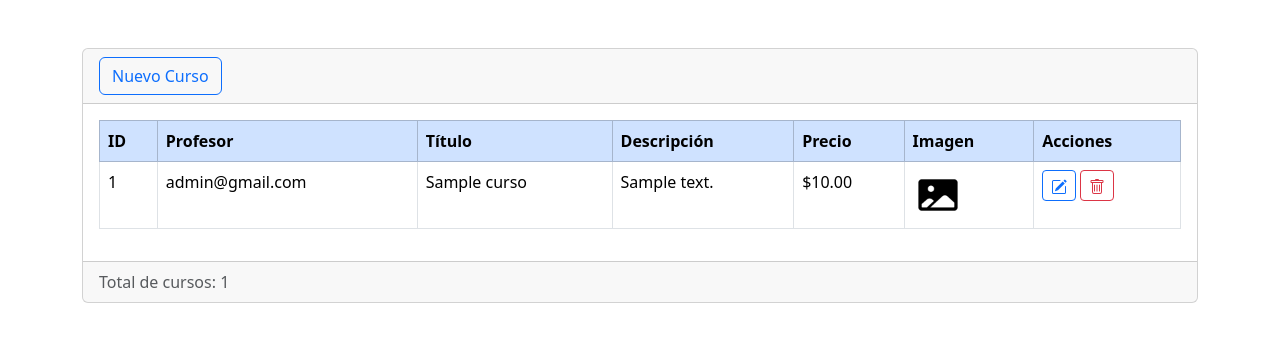
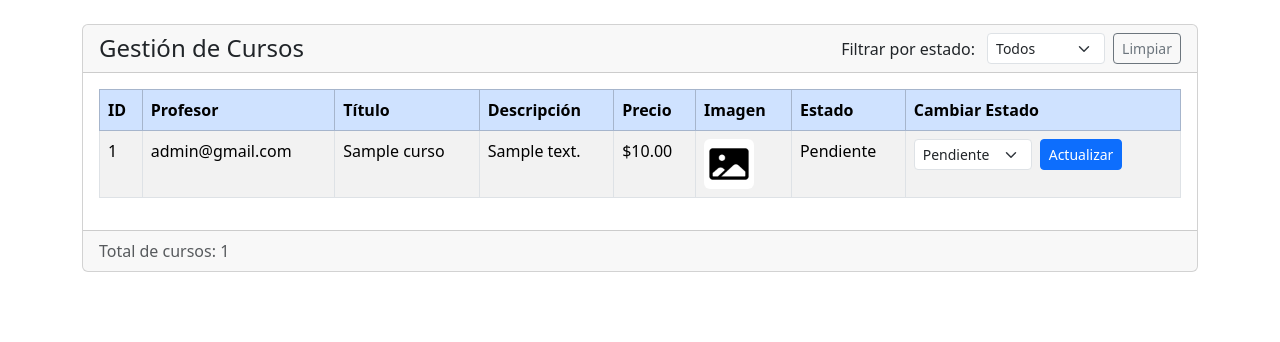
Before and after one commit to Marco01833/CloudCampus, a PHP site: page /Cursos/index.php in a window 1280 px wide. Shown: the part 56-398 px from the top of the page. Run offline with PHP 8.4, Linux system fonts and the light colour scheme; data comes from the database, SQL or seed files in the repository; tables that the repository leaves empty hold one stand-in row (values such as "Sample post").

Commit message:
Add files via upload

```diff
--- a/Cursos/index.php
+++ b/Cursos/index.php
@@ -1,54 +1,83 @@
 <?php
 include("../bd.php");
+if ($_SERVER['REQUEST_METHOD'] === 'POST' && isset($_POST['cambiar_estado'])) {
+    $curso_id = (int)$_POST['curso_id'];
+    $nuevo_estado = $_POST['nuevo_estado'] ?? 'Pendiente';
+    $estados_validos = ['Pendiente', 'Aprobado', 'Rechazado'];
 
-if(isset($_GET['txtID'])){
-    $txtID = (int)$_GET['txtID'];
-
-    $sentencia = $conexion->prepare("SELECT Imagen FROM Cursos WHERE ID = :id");
-    $sentencia->bindParam(":id", $txtID);
-    $sentencia->execute();
-    $registro = $sentencia->fetch(PDO::FETCH_LAZY);
-    if($registro && !empty($registro["Imagen"]) && $registro["Imagen"] != 'default.jpg'){
-        if(file_exists("./Imagen/".$registro["Imagen"])){
-            unlink("./Imagen/".$registro["Imagen"]);
+    if (in_array($nuevo_estado, $estados_validos)) {
+        $stmt = $conexion->prepare("UPDATE cursos SET Estado = ? WHERE ID = ?");
+        $stmt->execute([$nuevo_estado, $curso_id]);
+        $mensaje = "Estado actualizado correctamente.";
+    } else {
+        $mensaje_error = "Estado no válido.";
     }
-    }
-    $sentencia = $conexion->prepare("DELETE FROM Cursos WHERE ID = :id");
-    $sentencia->bindParam(":id", $txtID);
-    $sentencia->execute();
-
-    header("Location: index.php");
+    header("Location: index.php?mensaje=" . urlencode($mensaje ?? $mensaje_error));
     exit;
 }
+$filtro_estado = isset($_GET['estado']) ? $_GET['estado'] : 'todos';
+$estados_validos_filtro = ['Pendiente', 'Aprobado', 'Rechazado', 'todos'];
+
+if (!in_array($filtro_estado, $estados_validos_filtro)) {
+    $filtro_estado = 'todos';
+}
+
+if ($filtro_estado == 'todos') {
     $sentencia = $conexion->prepare("
         SELECT c.*, u.Correo as UsuarioCorreo
-    FROM Cursos c
+        FROM cursos c
         INNER JOIN Usuarios u ON c.IDUsuario = u.ID
         ORDER BY c.ID DESC
     ");
     $sentencia->execute();
+} else {
+    $sentencia = $conexion->prepare("
+        SELECT c.*, u.Correo as UsuarioCorreo
+        FROM cursos c
+        INNER JOIN Usuarios u ON c.IDUsuario = u.ID
+        WHERE c.Estado = ?
+        ORDER BY c.ID DESC
+    ");
+    $sentencia->execute([$filtro_estado]);
+}
 $lista_cursos = $sentencia->fetchAll(PDO::FETCH_ASSOC);
 
 include("../header.php");
 ?>
 
-<br>
 <?php if(isset($_GET['mensaje'])): ?>
     <div class="alert alert-success alert-dismissible fade show" role="alert">
         <i class="bi bi-check-circle"></i> <?= htmlspecialchars($_GET['mensaje']) ?>
         <button type="button" class="btn-close" data-bs-dismiss="alert" aria-label="Close"></button>
     </div>
 <?php endif; ?>
+<?php if(isset($mensaje_error)): ?>
+    <div class="alert alert-danger alert-dismissible fade show" role="alert">
+        <i class="bi bi-exclamation-circle"></i> <?= htmlspecialchars($mensaje_error) ?>
+        <button type="button" class="btn-close" data-bs-dismiss="alert" aria-label="Close"></button>
+    </div>
+<?php endif; ?>
 
 <div class="card">
-    <div class="card-header">
-        <a class="btn btn-outline-primary" href="crear.php" role="button">
-            <i class="bi bi-person-plus-fill"></i> Nuevo Curso
-        </a>
+    <div class="card-header d-flex justify-content-between align-items-center flex-wrap gap-2">
+        <h4 class="mb-0">Gestión de Cursos</h4>
+        <form method="get" action="" class="d-flex align-items-center gap-2">
+            <label for="estado" class="mb-0 me-1">Filtrar por estado:</label>
+            <select name="estado" id="estado" class="form-select form-select-sm" style="width: auto;" onchange="this.form.submit()">
+                <option value="todos" <?= ($filtro_estado == 'todos') ? 'selected' : '' ?>>Todos</option>
+                <option value="Pendiente" <?= ($filtro_estado == 'Pendiente') ? 'selected' : '' ?>>Pendiente</option>
+                <option value="Aprobado" <?= ($filtro_estado == 'Aprobado') ? 'selected' : '' ?>>Aprobado</option>
+                <option value="Rechazado" <?= ($filtro_estado == 'Rechazado') ? 'selected' : '' ?>>Rechazado</option>
+            </select>
+            <noscript>
+                <button type="submit" class="btn btn-sm btn-primary">Filtrar</button>
+            </noscript>
+            <a href="index.php" class="btn btn-sm btn-outline-secondary">Limpiar</a>
+        </form>
     </div>
     <div class="card-body">
         <div class="table-responsive-sm">
-            <table class="table table-bordered">
+            <table class="table table-bordered table-striped">
                 <thead class="table-primary">
                     <tr>
                         <th>ID</th>
@@ -57,7 +86,8 @@ include("../header.php");
                         <th>Descripción</th>
                         <th>Precio</th>
                         <th>Imagen</th>
-                        <th>Acciones</th>
+                        <th>Estado</th>
+                        <th>Cambiar Estado</th>
                     </tr>
                 </thead>
                 <tbody>
@@ -69,27 +99,28 @@ include("../header.php");
                         <td><?= htmlspecialchars($curso['Descripcion'] ?? '') ?></td>
                         <td>$<?= number_format($curso['Precio'], 2) ?></td>
                         <td>
-                            <?php if(!empty($curso['Imagen']) && file_exists("./Imagen/".$curso['Imagen'])): ?>
-                                <img src="./Imagen/<?= $curso['Imagen'] ?>" width="50" height="50" style="object-fit: cover;" class="rounded" alt="img">
+                            <?php if(!empty($curso['Imagen']) && file_exists("../Cursos_Usuario/Imagen/".$curso['Imagen'])): ?>
+                                <img src="../Cursos_Usuario/Imagen/<?= $curso['Imagen'] ?>" width="50" height="50" style="object-fit: cover;" class="rounded" alt="img">
                             <?php else: ?>
-                                <img src="./Imagen/default.jpg" width="50" height="50" style="object-fit: cover;" class="rounded" alt="default">
+                                <img src="../Cursos_Usuario/Imagen/default.jpg" width="50" height="50" style="object-fit: cover;" class="rounded" alt="default">
                             <?php endif; ?>
                         </td>
                         <td>
-                            <a class="btn btn-outline-primary btn-sm" href="editar.php?txtID=<?= $curso['ID'] ?>" role="button">
-                                <i class="bi bi-pencil-square"></i>
-                                <svg xmlns="http://www.w3.org/2000/svg" width="16" height="16" fill="currentColor" class="bi bi-pencil-square" viewBox="0 0 16 16">
-                                    <path d="M15.502 1.94a.5.5 0 0 1 0 .706L14.459 3.69l-2-2L13.502.646a.5.5 0 0 1 .707 0l1.293 1.293zm-1.75 2.456-2-2L4.939 9.21a.5.5 0 0 0-.121.196l-.805 2.414a.25.25 0 0 0 .316.316l2.414-.805a.5.5 0 0 0 .196-.12l6.813-6.814z"/>
-                                    <path fill-rule="evenodd" d="M1 13.5A1.5 1.5 0 0 0 2.5 15h11a1.5 1.5 0 0 0 1.5-1.5v-6a.5.5 0 0 0-1 0v6a.5.5 0 0 1-.5.5h-11a.5.5 0 0 1-.5-.5v-11a.5.5 0 0 1 .5-.5H9a.5.5 0 0 0 0-1H2.5A1.5 1.5 0 0 0 1 2.5z"/>
-                                </svg>
-                            </a>
-                            <a class="btn btn-outline-danger btn-sm" href="index.php?txtID=<?= $curso['ID'] ?>" onclick="return confirm('¿Estás seguro?')" role="button">
-                                <i class="bi bi-trash-fill"></i>
-                                <svg xmlns="http://www.w3.org/2000/svg" width="16" height="16" fill="currentColor" class="bi bi-trash" viewBox="0 0 16 16">
-                                    <path d="M5.5 5.5A.5.5 0 0 1 6 6v6a.5.5 0 0 1-1 0V6a.5.5 0 0 1 .5-.5zm2.5 0a.5.5 0 0 1 .5.5v6a.5.5 0 0 1-1 0V6a.5.5 0 0 1 .5-.5zm3 .5a.5.5 0 0 0-1 0v6a.5.5 0 0 0 1 0V6z"/>
-                                    <path fill-rule="evenodd" d="M14.5 3a1 1 0 0 1-1 1H13v9a2 2 0 0 1-2 2H5a2 2 0 0 1-2-2V4h-.5a1 1 0 0 1-1-1V2a1 1 0 0 1 1-1H6a1 1 0 0 1 1-1h2a1 1 0 0 1 1 1h3.5a1 1 0 0 1 1 1v1zM4.118 4 4 4.059V13a1 1 0 0 0 1 1h6a1 1 0 0 0 1-1V4.059L11.882 4H4.118zM2.5 3V2h11v1h-11z"/>
-                                </svg>
-                            </a>
+                            <?php
+                                $estado = $curso['Estado'] ?? 'Pendiente';
+                            ?>
+                            <span><?= $estado ?></span>
+                        </td>
+                        <td>
+                            <form method="post" action="" class="d-flex align-items-center gap-2">
+                                <input type="hidden" name="curso_id" value="<?= $curso['ID'] ?>">
+                                <select name="nuevo_estado" class="form-select form-select-sm" style="width: auto;">
+                                    <option value="Pendiente" <?= ($estado == 'Pendiente') ? 'selected' : '' ?>>Pendiente</option>
+                                    <option value="Aprobado" <?= ($estado == 'Aprobado') ? 'selected' : '' ?>>Aprobado</option>
+                                    <option value="Rechazado" <?= ($estado == 'Rechazado') ? 'selected' : '' ?>>Rechazado</option>
+                                </select>
+                                <button type="submit" name="cambiar_estado" class="btn btn-primary btn-sm">Actualizar</button>
+                            </form>
                         </td>
                     </tr>
                     <?php endforeach; ?>
```
Also changed, not shown: Datos_personales/index.php (added, +149 -0 lines). Lines whose indentation alone changed are shown as unchanged.
